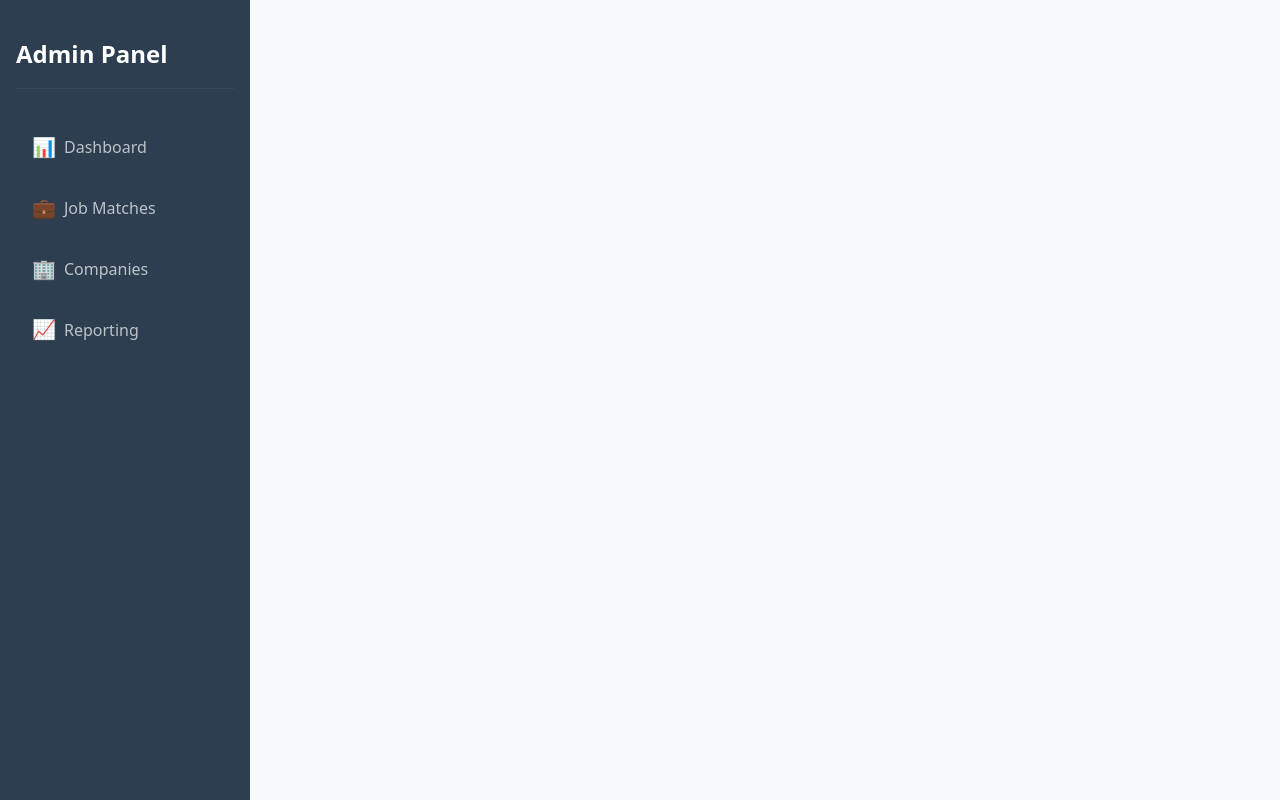
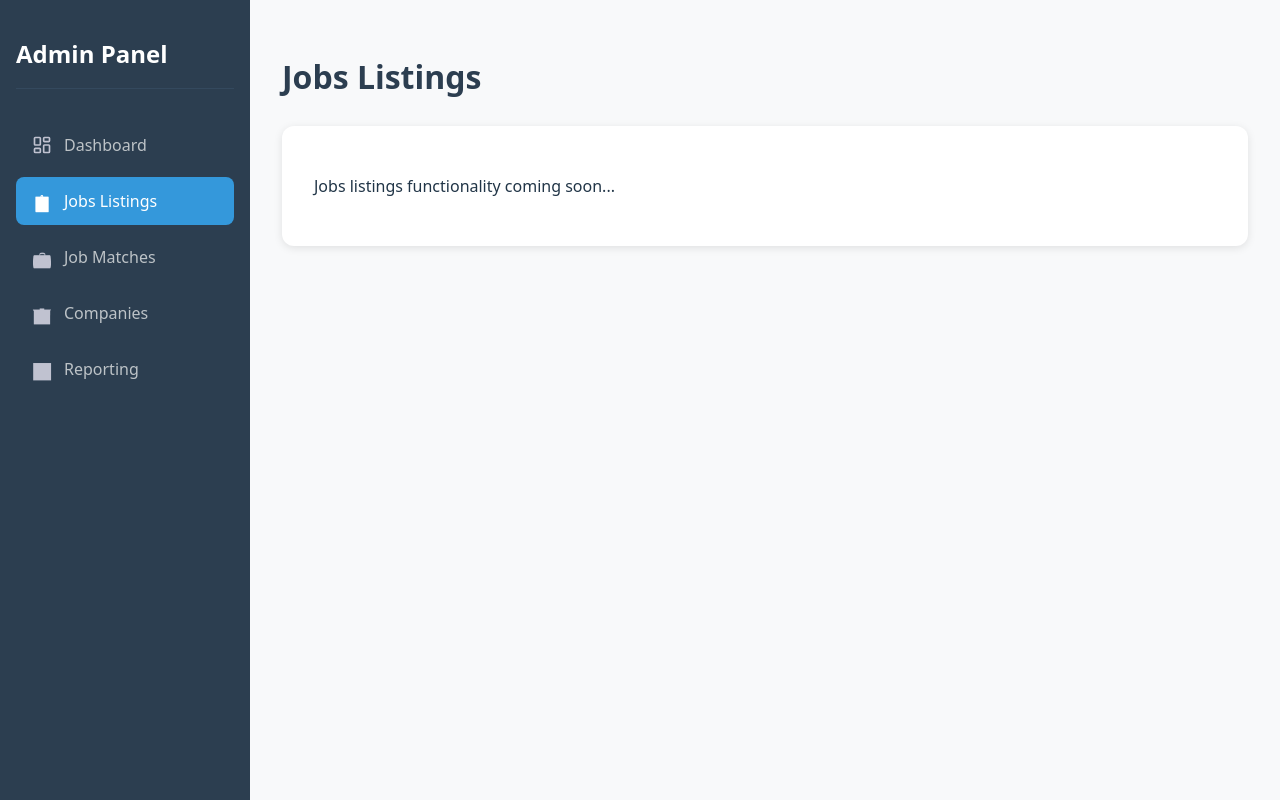
Before and after one commit to TovTechOrg/histadrut-front, a React (Vite) app: page /jobs-listings in a window 1280 px wide. Built offline with nearby package versions, Linux system fonts and the light colour scheme.

Commit message:
added Job Listings dummy page, started adding gemini icons

```diff
--- a/src/App.jsx
+++ b/src/App.jsx
@@ -4,6 +4,7 @@ import AdminPanel from "./components/AdminPanel/AdminPanel";
 import Overview from "./components/Overview/Overview";
 import Matches from "./components/Matches/Matches";
 import Companies from "./components/Companies/Companies";
+import JobsListings from "./components/JobsListings/JobsListings";
 import Reporting from "./components/Reporting/Reporting";
 import "./components/shared/Page.css";
 
@@ -18,6 +19,7 @@ function App() {
             <Route path="/dashboard" element={<Overview />} />
             <Route path="/matches" element={<Matches />} />
             <Route path="/companies" element={<Companies />} />
+            <Route path="/jobs-listings" element={<JobsListings />} />
             <Route path="/reporting" element={<Reporting />} />
           </Routes>
         </main>
--- a/src/api/api.js
+++ b/src/api/api.js
@@ -89,7 +89,7 @@ const getAbsoluteUrl = (url) => {
 const getCandidateName = (candidateId, matchIndex) => {
   if (candidateId && candidateId.length > 0) {
     if (/^[A-Za-z\s]+$/.test(candidateId)) return candidateId;
-    return `Candidate ${candidateId.slice(-4)}`;
+    return `${candidateId.slice(-4)}`;
   }
-  return `Candidate ${matchIndex + 1}`;
+  return `${matchIndex + 1}`;
 };
--- a/src/components/AdminPanel/AdminPanel.css
+++ b/src/components/AdminPanel/AdminPanel.css
@@ -56,9 +56,20 @@
 
 .admin-panel__icon {
   margin-right: 0.75rem;
-  font-size: 1.2rem;
   width: 20px;
+  height: 20px;
   display: inline-block;
+  flex-shrink: 0;
+  filter: brightness(0) saturate(100%) invert(86%) sepia(6%) saturate(417%)
+    hue-rotate(194deg) brightness(92%) contrast(87%);
+}
+
+.admin-panel__link:hover .admin-panel__icon {
+  filter: brightness(0) saturate(100%) invert(100%);
+}
+
+.admin-panel__link--active .admin-panel__icon {
+  filter: brightness(0) saturate(100%) invert(100%);
 }
 
 /* Responsive design */
--- a/src/components/AdminPanel/AdminPanel.jsx
+++ b/src/components/AdminPanel/AdminPanel.jsx
@@ -1,5 +1,6 @@
 import React from "react";
 import { NavLink } from "react-router-dom";
+import dashboardIcon from "../../assets/icons/dashboard.svg";
 import "./AdminPanel.css";
 
 const AdminPanel = () => {
@@ -21,8 +22,25 @@ const AdminPanel = () => {
                 }`
               }
             >
-              <span className="admin-panel__icon">📊</span>
+              <img
+                src={dashboardIcon}
+                alt="Dashboard, created by Gemini"
+                className="admin-panel__icon"
+              />
               Dashboard
+            </NavLink>
+          </li>
+          <li className="admin-panel__item">
+            <NavLink
+              to="/jobs-listings"
+              className={({ isActive }) =>
+                `admin-panel__link ${
+                  isActive ? "admin-panel__link--active" : ""
+                }`
+              }
+            >
+              <span className="admin-panel__icon">📋</span>
+              Jobs Listings
             </NavLink>
           </li>
           <li className="admin-panel__item">
@@ -51,6 +69,7 @@ const AdminPanel = () => {
               Companies
             </NavLink>
           </li>
+
           <li className="admin-panel__item">
             <NavLink
               to="/reporting"
--- a/src/components/Companies/Companies.jsx
+++ b/src/components/Companies/Companies.jsx
@@ -71,9 +71,7 @@ const Companies = () => {
         <table className="companies-table__table">
           <thead className="companies-table__header">
             <tr>
-              <th className="companies-table__cell companies-table__cell--header">
-                ID
-              </th>
+              <th className="companies-table__cell companies-table__cell--header"></th>
               <th className="companies-table__cell companies-table__cell--header">
                 Company Name
               </th>
--- /dev/null
+++ b/src/components/JobsListings/JobsListings.jsx
@@ -0,0 +1,14 @@
+import React from "react";
+
+const JobsListings = () => {
+  return (
+    <section className="page">
+      <h1 className="page__title">Jobs Listings</h1>
+      <div className="page__content">
+        <p>Jobs listings functionality coming soon...</p>
+      </div>
+    </section>
+  );
+};
+
+export default JobsListings;
```
Also changed, not shown: src/assets/icons/dashboard.svg (added).
